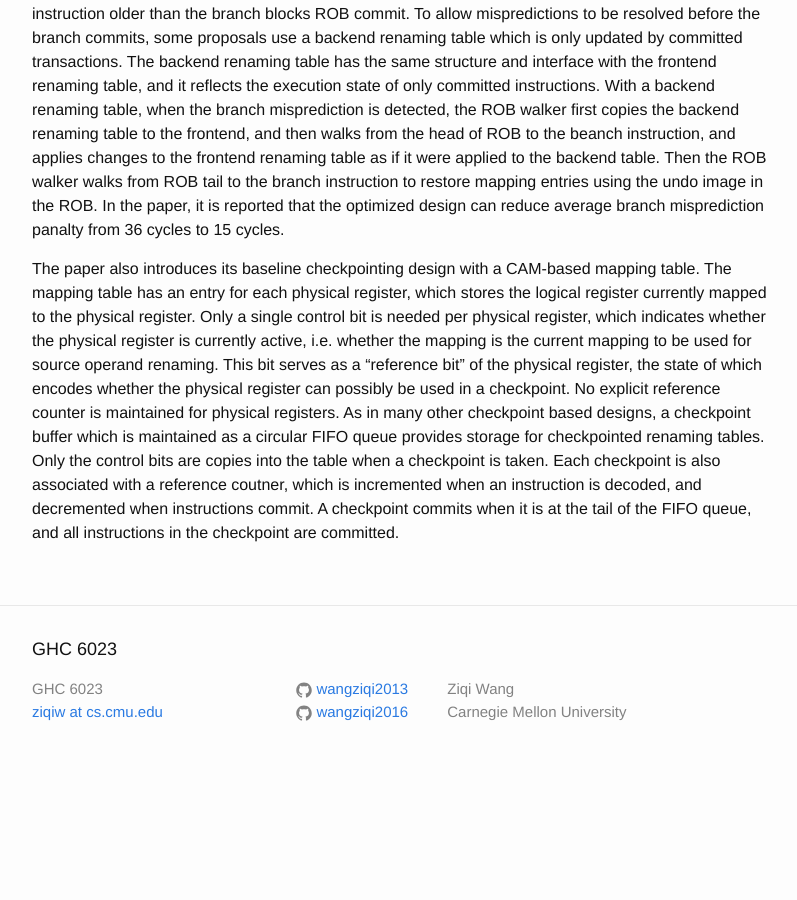
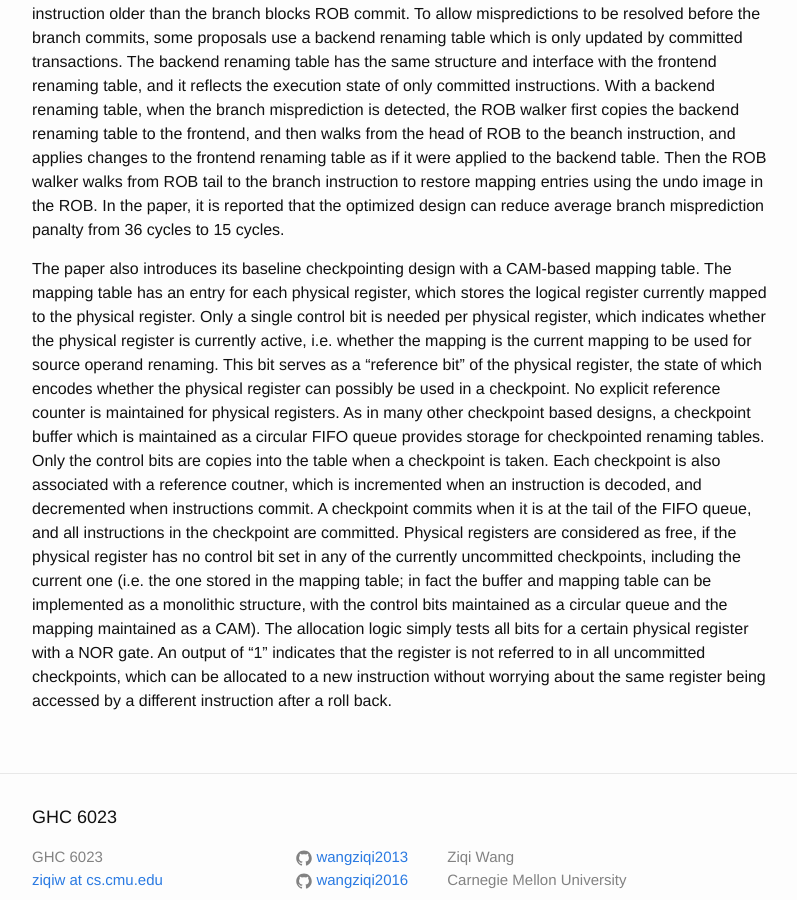
Before and after one commit to wangziqi2013/wangziqi2013.github.io, a Jekyll site: the page built from _posts/2019-09-13-efficient-reg-renaming-and-recovery-for-hp-cpu.markdown, in a window 1280 px wide and 900 px high, scrolled down 1363 px. Shown: the whole window, without its empty margins (238-1035 px from the left). Built offline with Jekyll 4.4.1, drawn with Linux system fonts in a browser that asks for light colours; before the commit the page ends 2146 px from its top, so only the background shows below that.

Commit message:
Working on CAM

```diff
--- a/_posts/2019-09-13-efficient-reg-renaming-and-recovery-for-hp-cpu.markdown
+++ b/_posts/2019-09-13-efficient-reg-renaming-and-recovery-for-hp-cpu.markdown
@@ -60,4 +60,10 @@ counter is maintained for physical registers. As in many other checkpoint based
 maintained as a circular FIFO queue provides storage for checkpointed renaming tables. Only the control bits are copies into
 the table when a checkpoint is taken. Each checkpoint is also associated with a reference coutner, which is incremented
 when an instruction is decoded, and decremented when instructions commit. A checkpoint commits when it is at the tail
-of the FIFO queue, and all instructions in the checkpoint are committed.
+of the FIFO queue, and all instructions in the checkpoint are committed. Physical registers are considered as free, if
+the physical register has no control bit set in any of the currently uncommitted checkpoints, including the current one
+(i.e. the one stored in the mapping table; in fact the buffer and mapping table can be implemented as a monolithic structure,
+with the control bits maintained as a circular queue and the mapping maintained as a CAM). The allocation logic simply tests
+all bits for a certain physical register with a NOR gate. An output of "1" indicates that the register is not referred to in
+all uncommitted checkpoints, which can be allocated to a new instruction without worrying about the same register
+being accessed by a different instruction after a roll back.
```
